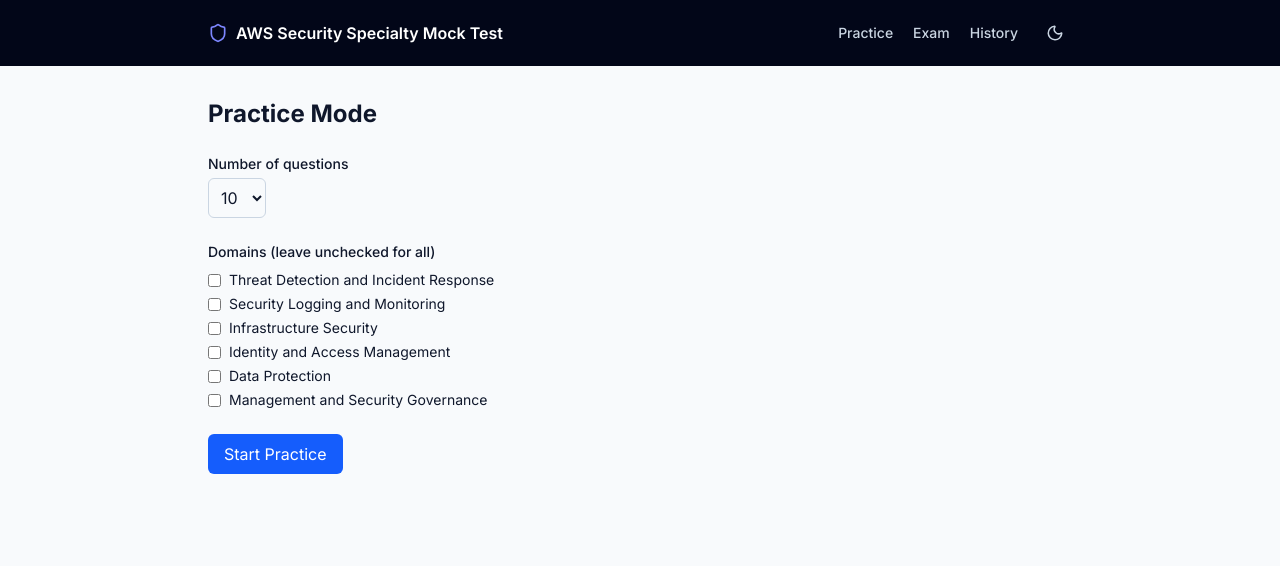
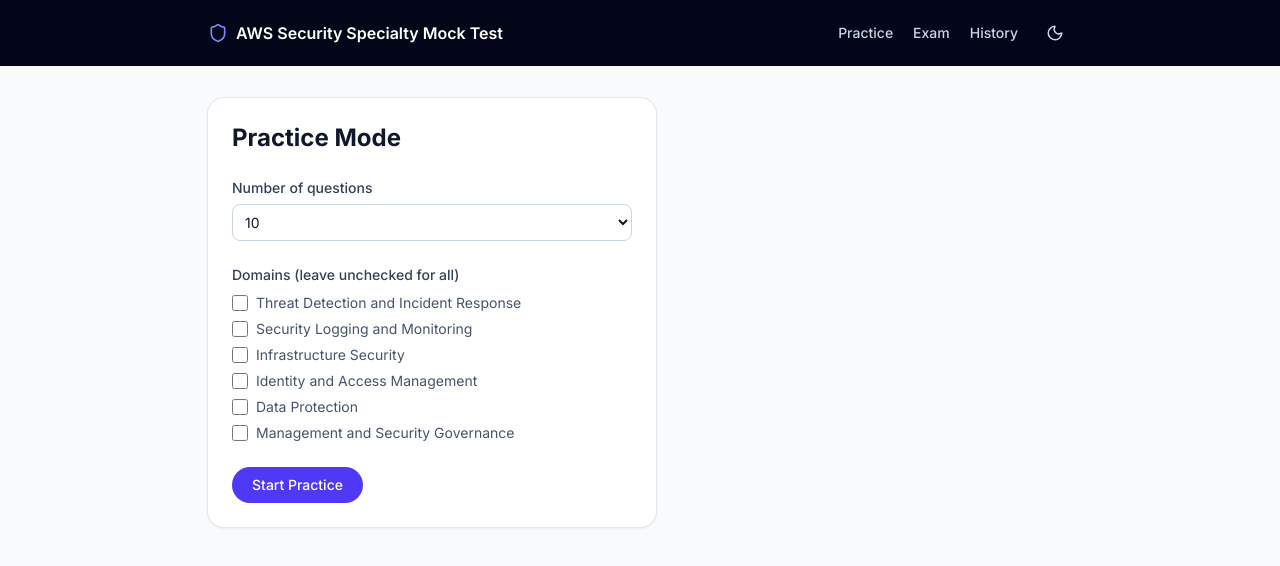
Before and after one commit to modeler2014/aws-scs-mock-test, a Next.js app: page /practice in a window 1280 px wide. Shown: the top 566 px of the page. Built offline with nearby package versions, Linux system fonts and the light colour scheme.

Commit message:
feat: restyle practice page setup and quiz layout

```diff
--- a/src/app/practice/page.tsx
+++ b/src/app/practice/page.tsx
@@ -64,12 +64,12 @@
 
   if (stage === 'setup') {
     return (
-      <div className="max-w-md space-y-6">
-        <h1 className="text-2xl font-bold">Practice Mode</h1>
+      <div className="max-w-md space-y-6 rounded-2xl bg-white p-6 shadow-sm ring-1 ring-slate-200 dark:bg-slate-800 dark:ring-slate-700">
+        <h1 className="text-2xl font-bold text-slate-900 dark:text-slate-100">Practice Mode</h1>
         <div>
-          <label className="block text-sm font-medium">Number of questions</label>
+          <label className="block text-sm font-medium text-slate-700 dark:text-slate-300">Number of questions</label>
           <select
-            className="mt-1 rounded-md border border-slate-300 p-2"
+            className="mt-1.5 w-full rounded-lg border border-slate-300 bg-white p-2 text-sm text-slate-900 dark:border-slate-600 dark:bg-slate-900 dark:text-slate-100"
             value={questionCount}
             onChange={(e) => setQuestionCount(Number(e.target.value))}
           >
@@ -81,14 +81,15 @@
           </select>
         </div>
         <div>
-          <p className="text-sm font-medium">Domains (leave unchecked for all)</p>
-          <div className="mt-2 space-y-1">
+          <p className="text-sm font-medium text-slate-700 dark:text-slate-300">Domains (leave unchecked for all)</p>
+          <div className="mt-2 space-y-1.5">
             {DOMAINS.map((domain) => (
-              <label key={domain} className="flex items-center gap-2 text-sm">
+              <label key={domain} className="flex items-center gap-2 text-sm text-slate-600 dark:text-slate-400">
                 <input
                   type="checkbox"
                   checked={selectedDomains.includes(domain)}
                   onChange={() => toggleDomain(domain)}
+                  className="size-4 accent-indigo-600"
                 />
                 {domain}
               </label>
@@ -98,7 +99,7 @@
         <button
           type="button"
           onClick={startPractice}
-          className="rounded-md bg-blue-600 px-4 py-2 text-white"
+          className="rounded-full bg-indigo-600 px-5 py-2 text-sm font-medium text-white transition-colors hover:bg-indigo-700"
         >
           Start Practice
         </button>
@@ -127,7 +128,7 @@
             type="button"
             onClick={() => setChecked(true)}
             disabled={selectedIds.length === 0}
-            className="rounded-md bg-blue-600 px-4 py-2 text-white disabled:opacity-40"
+            className="rounded-full bg-indigo-600 px-5 py-2 text-sm font-medium text-white transition-colors hover:bg-indigo-700 disabled:opacity-40"
           >
             Check Answer
           </button>
@@ -135,7 +136,7 @@
           <button
             type="button"
             onClick={handleNext}
-            className="rounded-md bg-green-600 px-4 py-2 text-white"
+            className="rounded-full bg-green-600 px-5 py-2 text-sm font-medium text-white transition-colors hover:bg-green-700"
           >
             {currentIndex === practiceQuestions.length - 1 ? 'Finish' : 'Next'}
           </button>
```
